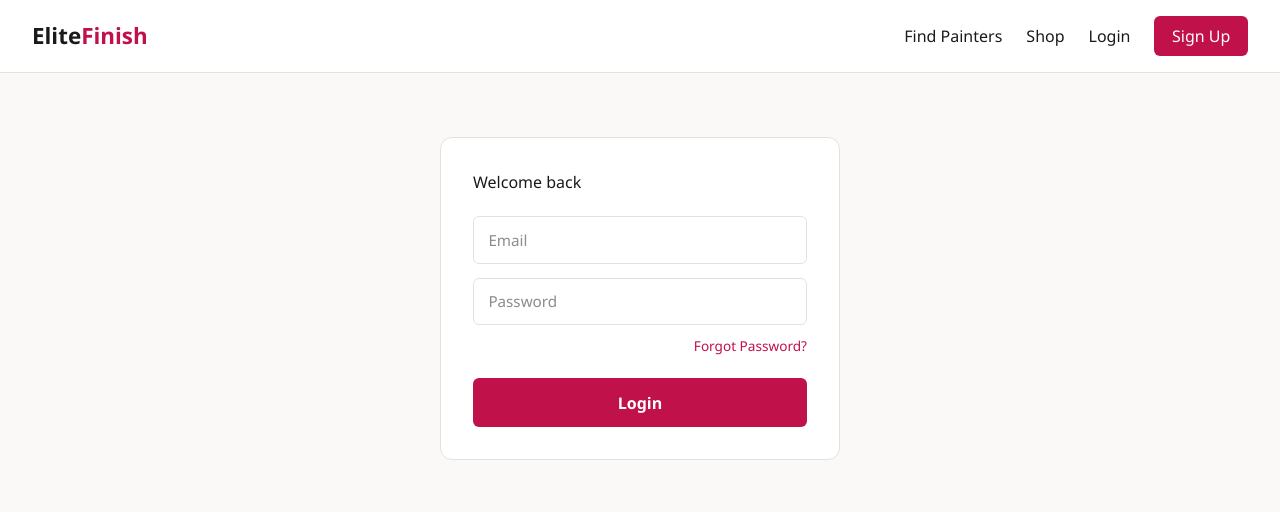
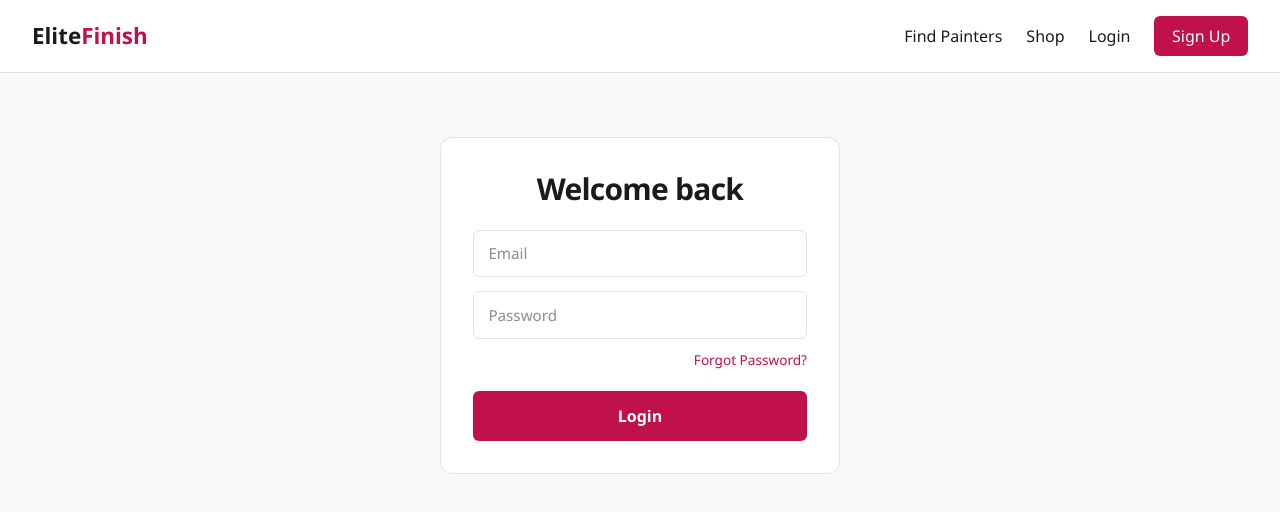
Before and after one commit to Saurabhthakur-73/EliteFullStack, a React (Vite) app in the folder frontend/: page /login in a window 1280 px wide. Shown: the top 512 px of the page. Built offline with nearby package versions, Linux system fonts and the light colour scheme; no server answers.

Commit message:
add color

```diff
--- a/frontend/src/pages/Login.jsx
+++ b/frontend/src/pages/Login.jsx
@@ -31,7 +31,9 @@
   return (
     <div className="auth-page">
       <form className="auth-form" onSubmit={handleSubmit}>
-        <h2>Welcome back</h2>
+        <h2 className="text-3xl md:text-3xl font-extrabold text-center tracking-tight leading-tight mb-4">
+          Welcome back
+        </h2>
         {error && <p className="error-text">{error}</p>}
 
         <input name="email" type="email" autoCapitalize="none" autoCorrect="off" placeholder="Email" value={form.email} onChange={handleChange} required />
```
